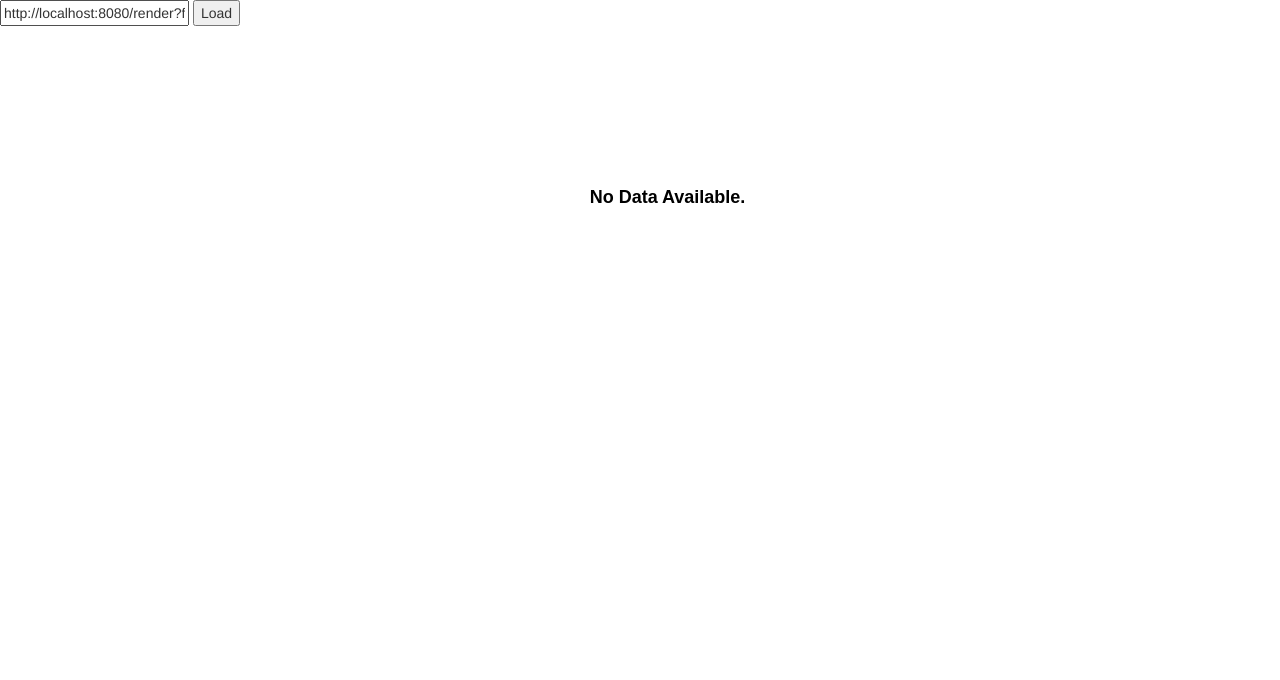
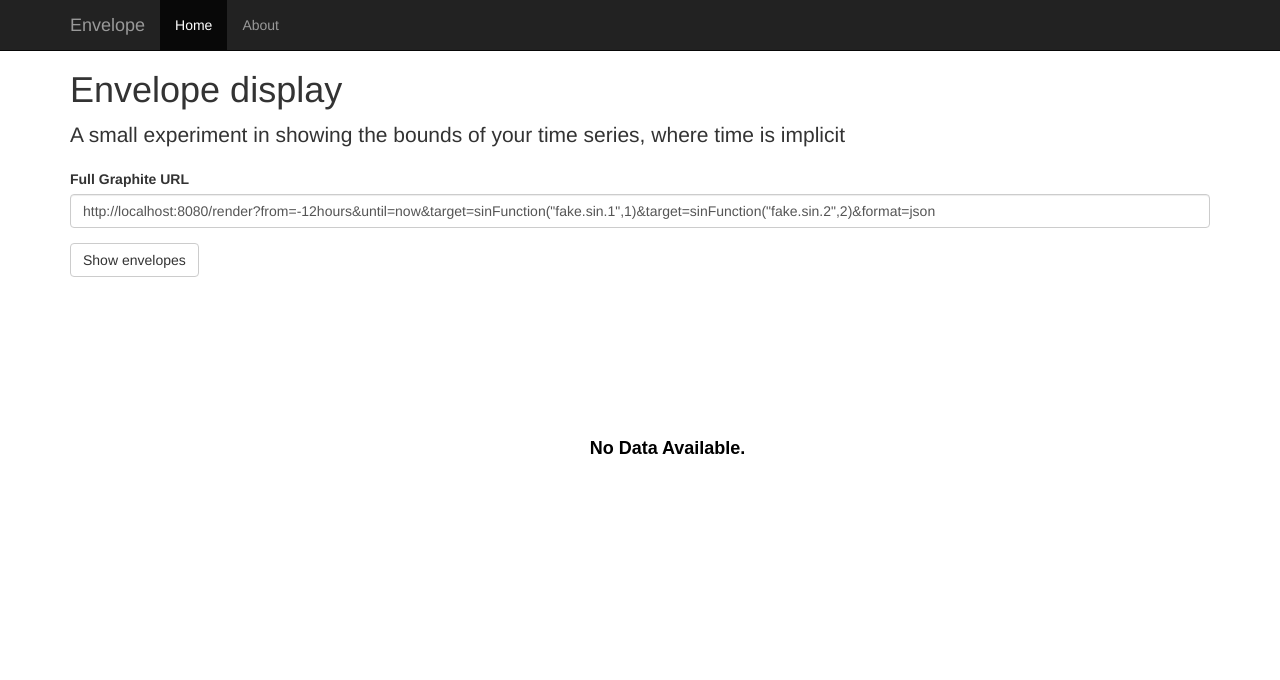
Before and after one commit to mikemoraned/envelope, a website: page index.html in a window 1280 px wide. Drawn offline with Linux system fonts and the light colour scheme; no server answers.

Commit message:
got basic bootstrap based layout in place

```diff
--- a/index.html
+++ b/index.html
@@ -17,7 +17,11 @@
     <![endif]-->
 
     <link href="bower_components/nvd3/nv.d3.min.css" rel="stylesheet">
+
     <style>
+        body {
+            padding-top: 50px;
+        }
         #chart svg {
             height: 400px;
         }
@@ -26,16 +30,48 @@
 </head>
 <body>
 
+    <div class="navbar navbar-inverse navbar-fixed-top" role="navigation">
+        <div class="container">
+            <div class="navbar-header">
+                <button type="button" class="navbar-toggle" data-toggle="collapse" data-target=".navbar-collapse">
+                    <span class="sr-only">Toggle navigation</span>
+                    <span class="icon-bar"></span>
+                    <span class="icon-bar"></span>
+                    <span class="icon-bar"></span>
+                </button>
+                <a class="navbar-brand" href="#">Envelope</a>
+            </div>
+            <div class="collapse navbar-collapse">
+                <ul class="nav navbar-nav">
+                    <li class="active"><a href="">Home</a></li>
+                    <li><a href="https://github.com/mikemoraned/envelope">About</a></li>
+                </ul>
+            </div><!--/.nav-collapse -->
+        </div>
+    </div>
+
+    <div class="container">
+
+        <div class="starter-template">
+            <h1>Envelope display</h1>
+            <p class="lead">A small experiment in showing the bounds of your time series, where time is implicit</p>
+
             <div>
                 <form>
-        <input data-bind="value: url" />
-        <button data-bind="click: load">Load</button>
+                    <div class="form-group">
+                        <label for="url">Full Graphite URL</label>
+                        <input class="form-control" id="url" data-bind="value: url" placeholder="Enter URL">
+                    </div>
+                    <button type="submit" class="btn btn-default" data-bind="click: load">Show envelopes</button>
                 </form>
             </div>
 
             <div id="chart">
                 <svg></svg>
             </div>
+        </div>
+
+    </div><!-- /.container -->
 
     <!-- jQuery (necessary for Bootstrap's JavaScript plugins) -->
     <script src="bower_components/jquery/dist/jquery.min.js"></script>
```
Lines whose indentation alone changed are shown as unchanged.
